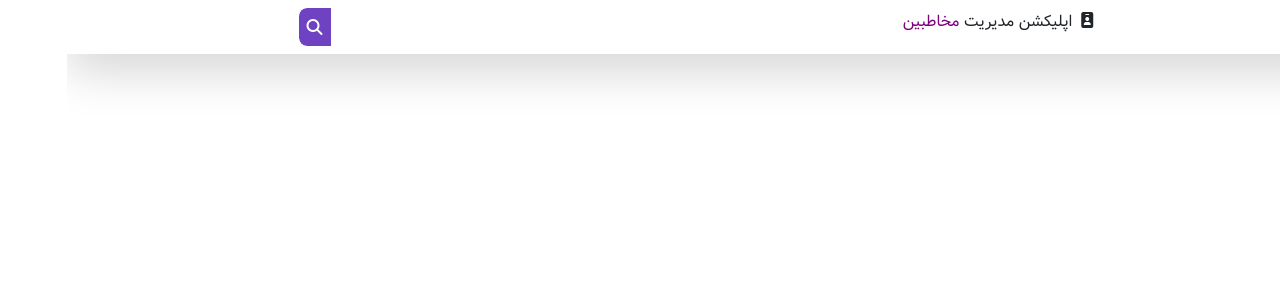
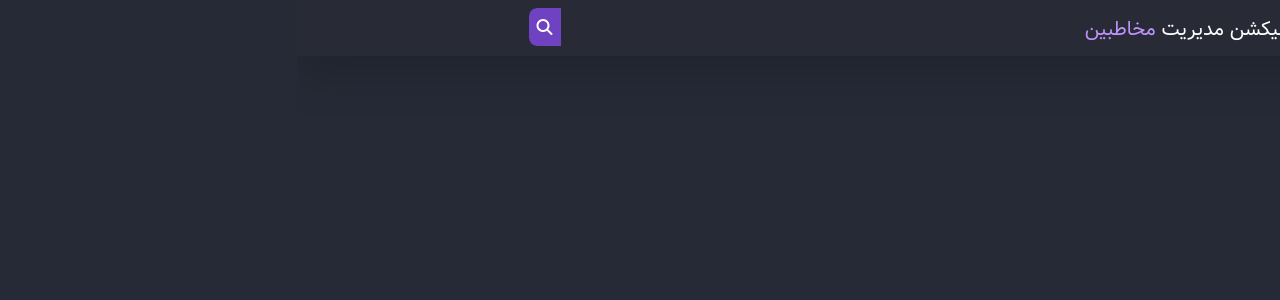
Before and after one commit to SayyehBan/contact-manager-app-frontend, a React (Create React App) app: page / in a window 1280 px wide. Shown: the top 300 px of the page. Built offline with nearby package versions, Linux system fonts and the light colour scheme.

Commit message:
زیبا کردن

```diff
--- a/src/components/Navbar.jsx
+++ b/src/components/Navbar.jsx
@@ -1,14 +1,20 @@
+import { BACKGROUND, PURPLE } from "../helpers/colors";
 import SearchContact from "./contact/SearchContact";
 
 const Navbar = () => {
   return (
-    <nav className="navbar navbar-dark navbar-expand-sm shadow-lg">
+    <nav
+      className="navbar navbar-dark navbar-expand-sm shadow-lg"
+      style={{ backgroundColor: BACKGROUND }}
+    >
       <div className="container">
         <div className="row w-100">
           <div className="col">
-            <i className="fa fa-id-badge" />
-            &nbsp; اپلیکشن مدیریت {""}
-            <span style={{ color: "purple" }}>مخاطبین</span>
+            <div className="navbar-brand">
+              <i className="fa fa-id-badge" style={{ color: PURPLE }} />
+              &nbsp; وب اپلیکشن مدیریت {""}
+              <span style={{ color: PURPLE }}>مخاطبین</span>
+            </div>
           </div>
           <div className="col">
             <SearchContact />
--- a/src/components/contact/SearchContact.css
+++ b/src/components/contact/SearchContact.css
@@ -41,7 +41,7 @@
 }
 
 .custom-form-control.expand {
-    width: 90%;
+    width: 75%;
     transform: scaleX(1);
     opacity: 1;
 }
--- a/src/components/contact/SearchContact.jsx
+++ b/src/components/contact/SearchContact.jsx
@@ -10,7 +10,10 @@ const SearchContact = () => {
       onMouseEnter={() => setIsOpen(true)}
       onMouseLeave={() => setIsOpen(false)}
     >
-      <span className="input-group-text custom-input-group-text">
+      <span
+        className="input-group-text custom-input-group-text"
+        id="basic-addon1"
+      >
         <i className="fas fa-search" />
       </span>
       <input
@@ -18,7 +21,7 @@ const SearchContact = () => {
         type="text"
         className={`form-control custom-form-control ${isOpen ? "expand" : ""}`}
         placeholder="جستجو مخاطب"
-        aria-label="Search..."
+        aria-label="Search"
         aria-describedby="basic-addon1"
       />
     </div>
--- /dev/null
+++ b/src/helpers/colors.js
@@ -0,0 +1,14 @@
+/*-- Dracula Theme Colors --*/
+/*-- https://draculatheme.com/contribue --*/
+
+export const BACKGROUND = "#282a36";
+export const CURRENTLINE = "#44475a";
+export const FOREGROUND = "#f8f8f2";
+export const COMMENT = "#6272a4";
+export const CYAN = "#8be9fd";
+export const GREEN = "#50fa7b";
+export const ORANGE = "#ffb86c";
+export const PINK = "#ff79c6";
+export const PURPLE = "#bd93f9";
+export const RED = "#ff5555";
+export const YELLOW = "#f1fa8c";
--- a/src/index.css
+++ b/src/index.css
@@ -1,11 +1,23 @@
 body {
-  margin: 0;
+  background-color: #252a36;
   font-family: -apple-system, BlinkMacSystemFont,'Vazir', 'tahoma','ubuntu' !important;
   -webkit-font-smoothing: antialiased;
   -moz-osx-font-smoothing: grayscale;
 }
-
-code {
-  font-family: source-code-pro, Menlo, Monaco, Consolas, 'Courier New',
-    monospace;
+input[type="text"]::-webkit-input-placeholder,
+input[type="email"]::-webkit-input-placeholder,
+input[type="number"]::-webkit-input-placeholder{
+  color: #f8f8f4 !important;
 }
+input[type="text"],
+input[type="email"],
+input[type="number"]{
+  color: #f8f8f4 !important;
+  background-color: #44475a !important;
+  border-color: #bd93f9 !important;
+}
+.form-control{
+  background-color:#44475a !important;
+  color: #f8f8f4 !important;
+  border-color: #bd93f9;
+}
```
Also changed, not shown: src/components/contact/Contacts.jsx (added).
